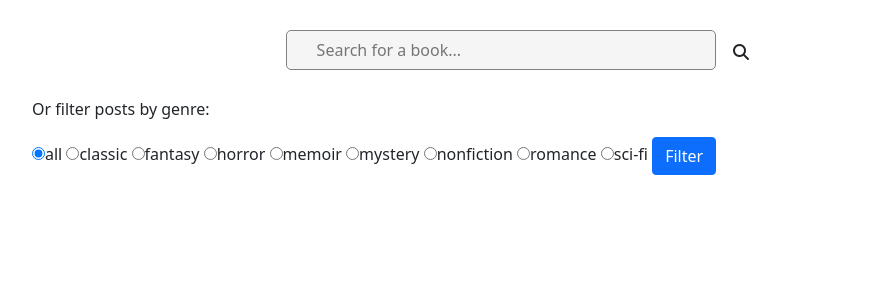
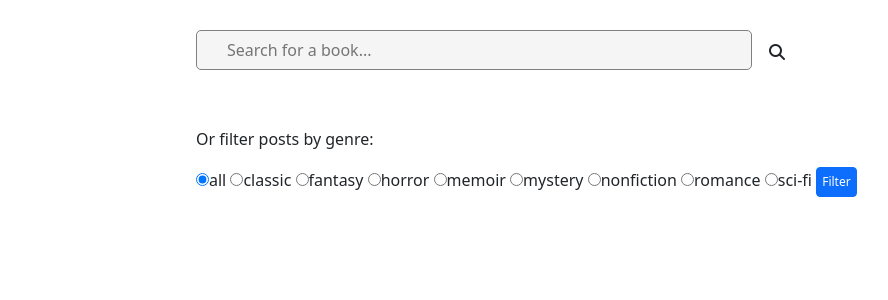
Before and after one commit to MatthewKov/Book-Review-Site, a PHP site: page /explore.php in a window 1280 px wide. Shown: the part 56-356 px from the top of the page, without its empty margins (96-984 px from the left). Run offline with PHP 8.4, Linux system fonts and the light colour scheme; the visitor is signed in with stand-in values (Sample User, id 1); data that the repository does not hold is empty; some libraries are stand-ins or nearby versions.

Commit message:
some styling on explore test

```diff
--- a/explore-style.css
+++ b/explore-style.css
@@ -4,7 +4,7 @@
   display: grid;
   /*background-color: #2196F3;*/
   grid-gap: 10px;
-  /*padding: 10px;*/
+  padding: 10px;
 }
 .grid-container > div {
   /*padding: 0px 10px;*/
@@ -23,17 +23,18 @@
       'book-image rating rating rating rating rating'
       'book-image book-review book-review book-review book-review book-review'
       'book-image reactions reactions reactions reactions reactions';
-  	/*grid-gap: 10px;*/
-  	/*background-color: #2196F3;*/
     border: solid black 2px;
-    width:90%;
+    margin: auto;
+    width:60%;
+    padding: 10px;
 }
 
 .post-container > div {
   /*background-color: rgba(255, 255, 255, 0.8);*/
-  /*text-align: center;*/
+  /*text-align: center; */
   /*padding-left: 20px;*/
   font-size: 15px;
+
 
 }
 
@@ -66,19 +67,11 @@
     width: 70%;
 }
 
-.links {
+#filtering{
+    padding: 30px 2px 2px 100px;
     display: block;
     margin: auto;
     width: 70%;
-  padding: 2px 2px 20px 112px;
-}
-
-.links > a {
-  text-decoration: none;
-  padding-left: 2px;
-}
-.links > a:hover {
-  color:hotpink;
 }
 
 #like {
@@ -90,11 +83,10 @@
    color:red !important;
 }
 
-
 #submit {
-  margin-left: 12px;
+  margin: auto;
   font-size: 12px;
-  padding: 2px 2px 2px 2px;
+  padding: 5px 5px 5px 5px;
 }
 
 #err_search {
--- a/explore.php
+++ b/explore.php
@@ -43,12 +43,14 @@
   				$("#nav-placeholder").load("navbar.php");
 			});
   		</script>
-		<div id="filtering">
+
 			<div class="wrapper">
 				<input id="search-bar" type="text" placeholder="Search for a book...">
 				<button class="btn" onclick="search()"><i class="fa fa-search" id="search-icon"></i></button><br>
 				<div><span class="err_search" id="err_search"></span></div>
 			</div>
+
+			<div id="filtering">
 				<p>Or filter posts by genre:</p>
   				<form action="explore.php" method="get">
   					<label class="radio-inline">
@@ -78,7 +80,7 @@
 					<label class="radio-inline">
 						<input type="radio" name="genre" value="sci-fi" <?php if(isset($_GET['genre']) && $_GET['genre'] == 'sci-fi') echo 'checked' ?>>sci-fi
 					</label>
-				<input type="submit" name="submit" value="Filter" class="btn btn-primary" id="filter-btn"/>
+					<input type="submit" name="submit" id="submit" value="Filter" class="btn btn-primary" id="filter-btn"/>
   				</form>
 			</div>
 
```
Lines whose indentation alone changed are shown as unchanged.
